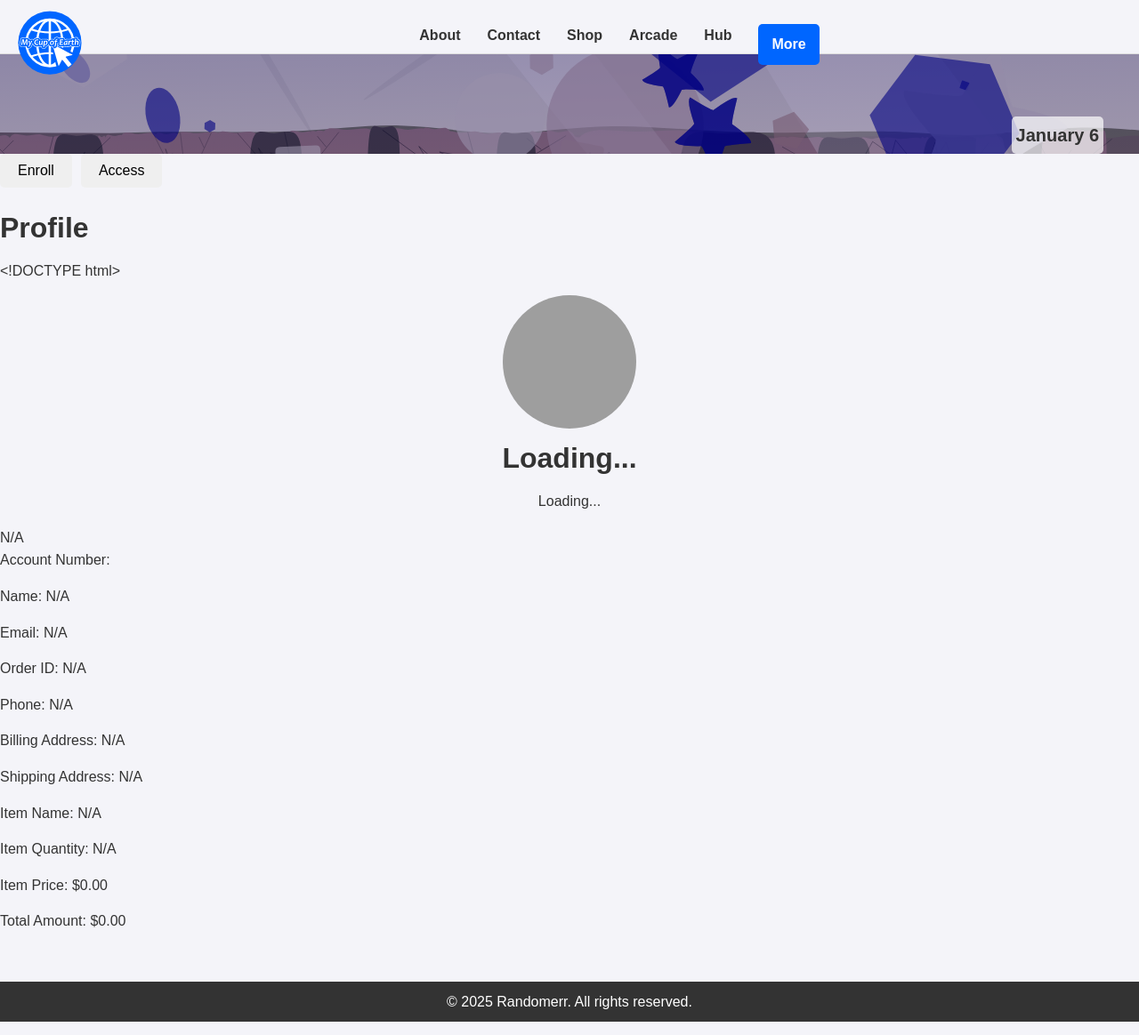
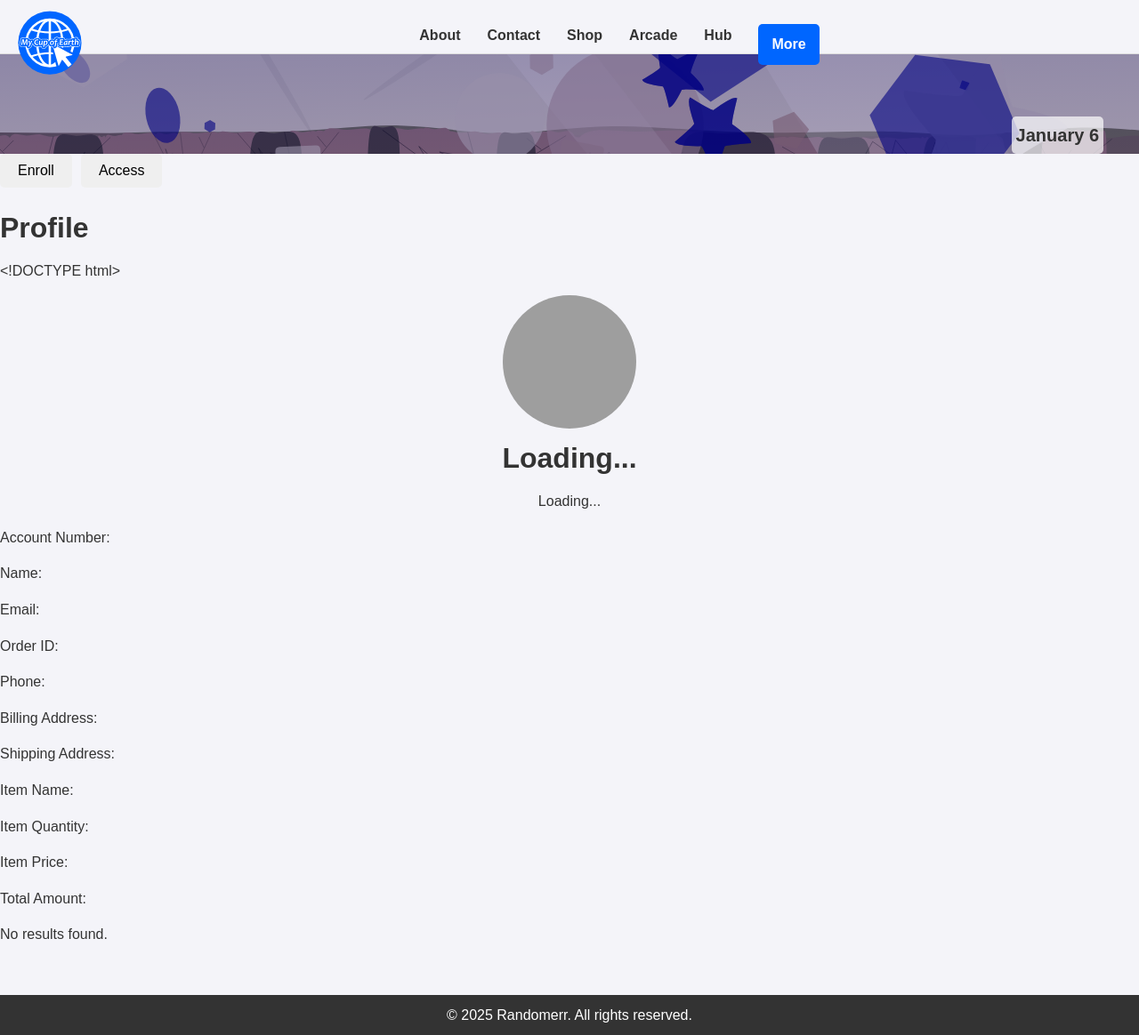
Before and after one commit to m-cochran/Randomerr, a Jekyll site: the page built from pagetest.md, in a window 1280 px wide. Shown: the whole page at 89% size. Built offline with Jekyll 4.4.1, drawn with Linux system fonts in a browser that asks for light colours; some of the changed lines change nothing that is shown; grey boxes are pictures that could not be loaded.

Commit message:
Update pagetest.md

```diff
--- a/pagetest.md
+++ b/pagetest.md
@@ -29,6 +29,14 @@
     .account-info p {
       margin: 5px 0;
     }
+    .result-card {
+  border: 1px solid #ddd;
+  padding: 10px;
+  margin-bottom: 10px;
+  border-radius: 5px;
+  background-color: #f9f9f9;
+}
+
   </style>
 </head>
 <body>
@@ -56,6 +64,15 @@
   </div>
 
 
+  <div id="results-container">
+  <!-- Results will be dynamically added here -->
+</div>
+
+
+
+
+
+
 
 <script>
 const apiUrl = "https://script.google.com/macros/s/AKfycbyY9UyIOjwuLlJ0YK_KleuXXiEfkr1rnivBtbW-x1Ptn9YB4fS9ypBeCZPUECMsdpxt/exec"; // Replace with your Web App URL
@@ -78,40 +95,15 @@
 
       if (data.error || data.length === 0) {
         console.error("Error or no data from API:", data.error || "No records found");
-        displayResult("N/A", "N/A", "N/A", "N/A", "N/A", "N/A", "N/A", "N/A", "N/A", "$0.00", "$0.00");
+        displayResults([]);
       } else {
-        // Loop through all results if needed
-        const result = data[0]; // Display the first record as an example
-        displayResult(
-          result.accountNumber || "N/A",
-          result.name || "N/A",
-          result.email || "N/A",
-          result.orderId || "N/A",
-          result.phone || "N/A",
-          formatAddress(
-            result.billingStreet,
-            result.billingCity,
-            result.billingState,
-            result.billingPostal,
-            result.billingCountry
-          ),
-          formatAddress(
-            result.shippingStreet,
-            result.shippingCity,
-            result.shippingState,
-            result.shippingPostal,
-            result.shippingCountry
-          ),
-          result.itemName || "N/A",
-          result.itemQuantity || "N/A",
-          `$${parseFloat(result.itemPrice || 0).toFixed(2)}`,
-          `$${parseFloat(result.totalAmount || 0).toFixed(2)}`
-        );
+        // Display all results
+        displayResults(data);
       }
     })
     .catch(error => {
       console.error("Fetch Error:", error);
-      displayResult("N/A", "N/A", "N/A", "N/A", "N/A", "N/A", "N/A", "N/A", "N/A", "$0.00", "$0.00");
+      displayResults([]);
     });
 }
 
@@ -120,28 +112,49 @@
   return `${street || "N/A"}, ${city || "N/A"}, ${state || "N/A"}, ${postal || "N/A"}, ${country || "N/A"}`;
 }
 
-// Function to display the fetched result on the page
-function displayResult(account, name, email, orderID, phone, billingAddress, shippingAddress, itemName, itemQty, itemPrice, totalAmount) {
-  const updateField = (id, value) => {
-    const element = document.getElementById(id);
-    if (element) {
-      element.textContent = value;
-    } else {
-      console.warn(`Element with ID '${id}' not found.`);
-    }
-  };
+// Function to display all results
+function displayResults(results) {
+  const resultsContainer = document.getElementById("results-container");
+  resultsContainer.innerHTML = ""; // Clear previous results
 
-  updateField("account-number", account);
-  updateField("name", name);
-  updateField("email", email);
-  updateField("order-id", orderID);
-  updateField("phone", phone);
-  updateField("billing-address", billingAddress);
-  updateField("shipping-address", shippingAddress);
-  updateField("item-name", itemName);
-  updateField("item-quantity", itemQty);
-  updateField("item-price", itemPrice);
-  updateField("total-amount", totalAmount);
+  if (results.length === 0) {
+    resultsContainer.innerHTML = "<p>No results found.</p>";
+    return;
+  }
+
+  results.forEach(result => {
+    const resultCard = document.createElement("div");
+    resultCard.className = "result-card";
+
+    resultCard.innerHTML = `
+      <p>Account Number: ${result.accountNumber || "N/A"}</p>
+      <p>Name: ${result.name || "N/A"}</p>
+      <p>Email: ${result.email || "N/A"}</p>
+      <p>Order ID: ${result.orderId || "N/A"}</p>
+      <p>Phone: ${result.phone || "N/A"}</p>
+      <p>Billing Address: ${formatAddress(
+        result.billingStreet,
+        result.billingCity,
+        result.billingState,
+        result.billingPostal,
+        result.billingCountry
+      )}</p>
+      <p>Shipping Address: ${formatAddress(
+        result.shippingStreet,
+        result.shippingCity,
+        result.shippingState,
+        result.shippingPostal,
+        result.shippingCountry
+      )}</p>
+      <p>Item Name: ${result.itemName || "N/A"}</p>
+      <p>Item Quantity: ${result.itemQuantity || "N/A"}</p>
+      <p>Item Price: $${parseFloat(result.itemPrice || 0).toFixed(2)}</p>
+      <p>Total Amount: $${parseFloat(result.totalAmount || 0).toFixed(2)}</p>
+      <hr>
+    `;
+
+    resultsContainer.appendChild(resultCard);
+  });
 }
 
 // Example usage: Call the function with a test email (replace with actual user input)
```
